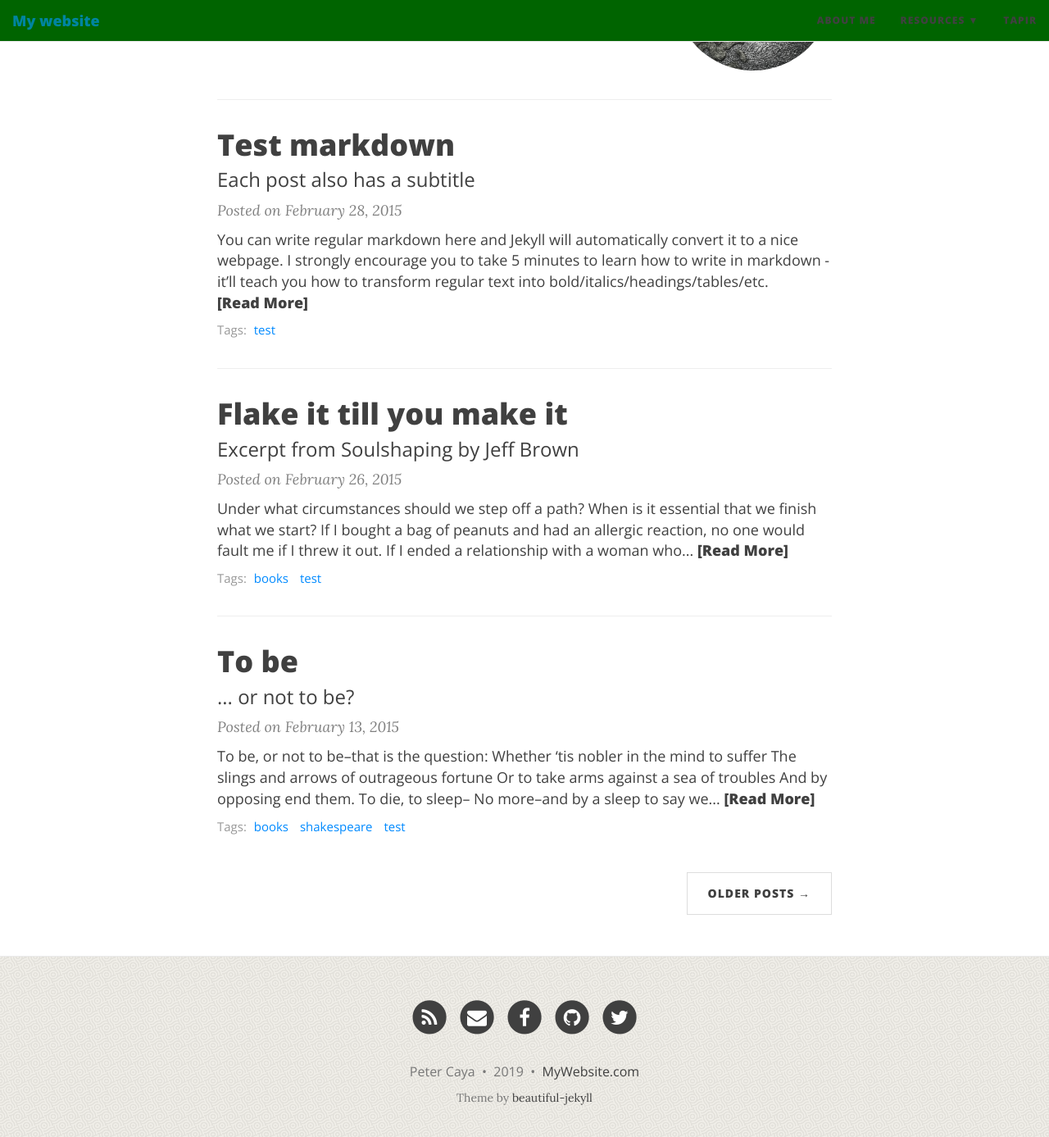
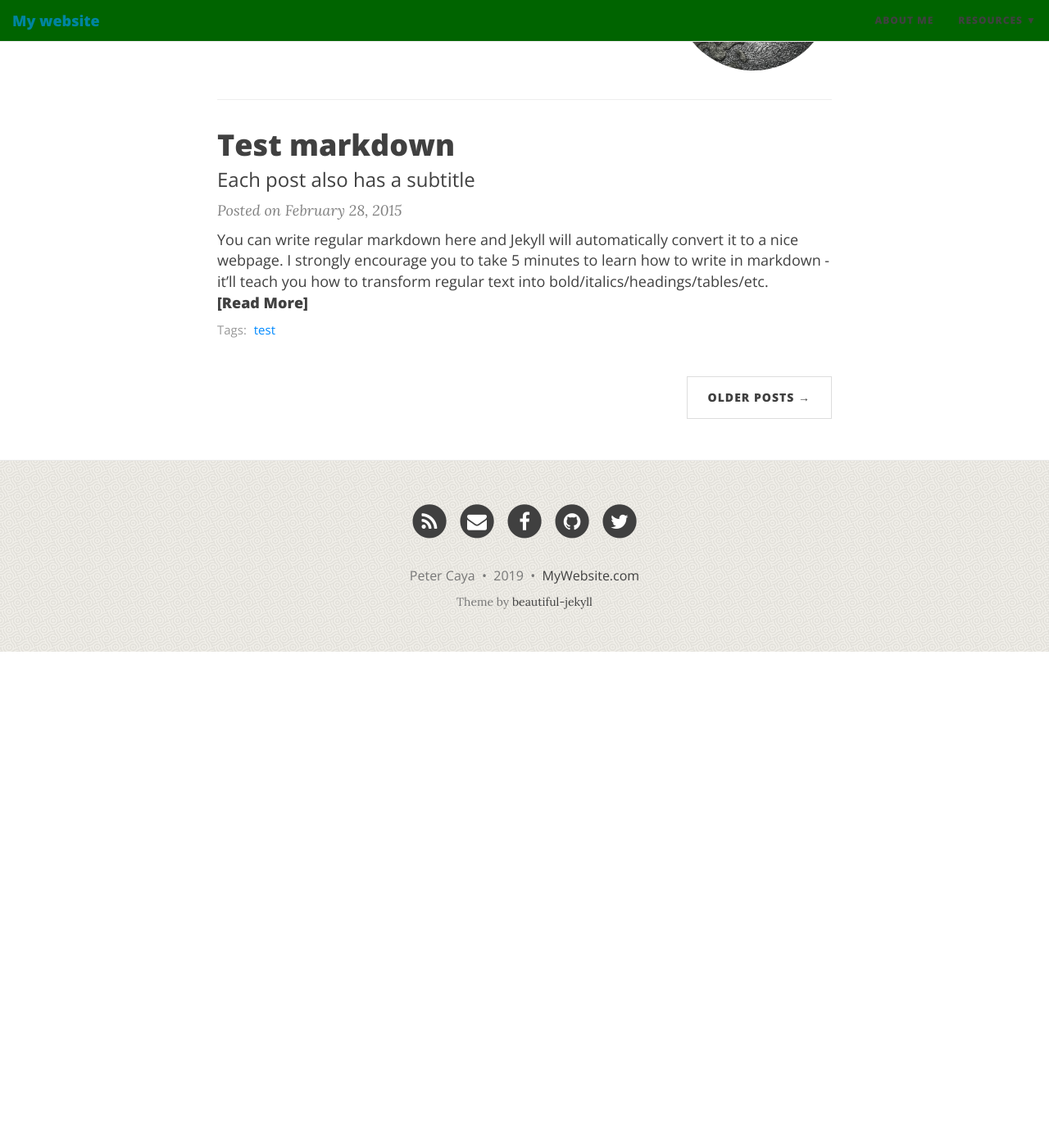
Before and after one commit to poc1673/old_poc1673.github.io, a Jekyll site: the page built from index.html, in a window 1280 px wide and 1400 px high, scrolled down 755 px. Shown: the top 1387 px of the window at 82% size. Built offline with Jekyll 4.4.1, drawn with Linux system fonts in a browser that asks for light colours; nearby versions of some CDN libraries; the list of posts is cut into pages by our own code; after the commit the page ends 1550 px from its top, so only the background shows below that.

Commit message:
Update _config.yml

```diff
--- a/_config.yml
+++ b/_config.yml
@@ -23,7 +23,7 @@
   About Me: "aboutme"
   Resources:
     - To do
-  Tapir: "http://deanattali.com"
+#  Tapir: "http://deanattali.com"
 
 # Image to show in the navigation bar - image must be a square (width = height)
 # Remove this parameter if you don't want an image in the navbar
@@ -156,7 +156,7 @@
 markdown: kramdown
 highlighter: rouge
 permalink: /:year-:month-:day-:title/
-paginate: 5
+paginate: 3
 
 kramdown:
   input: GFM
```
